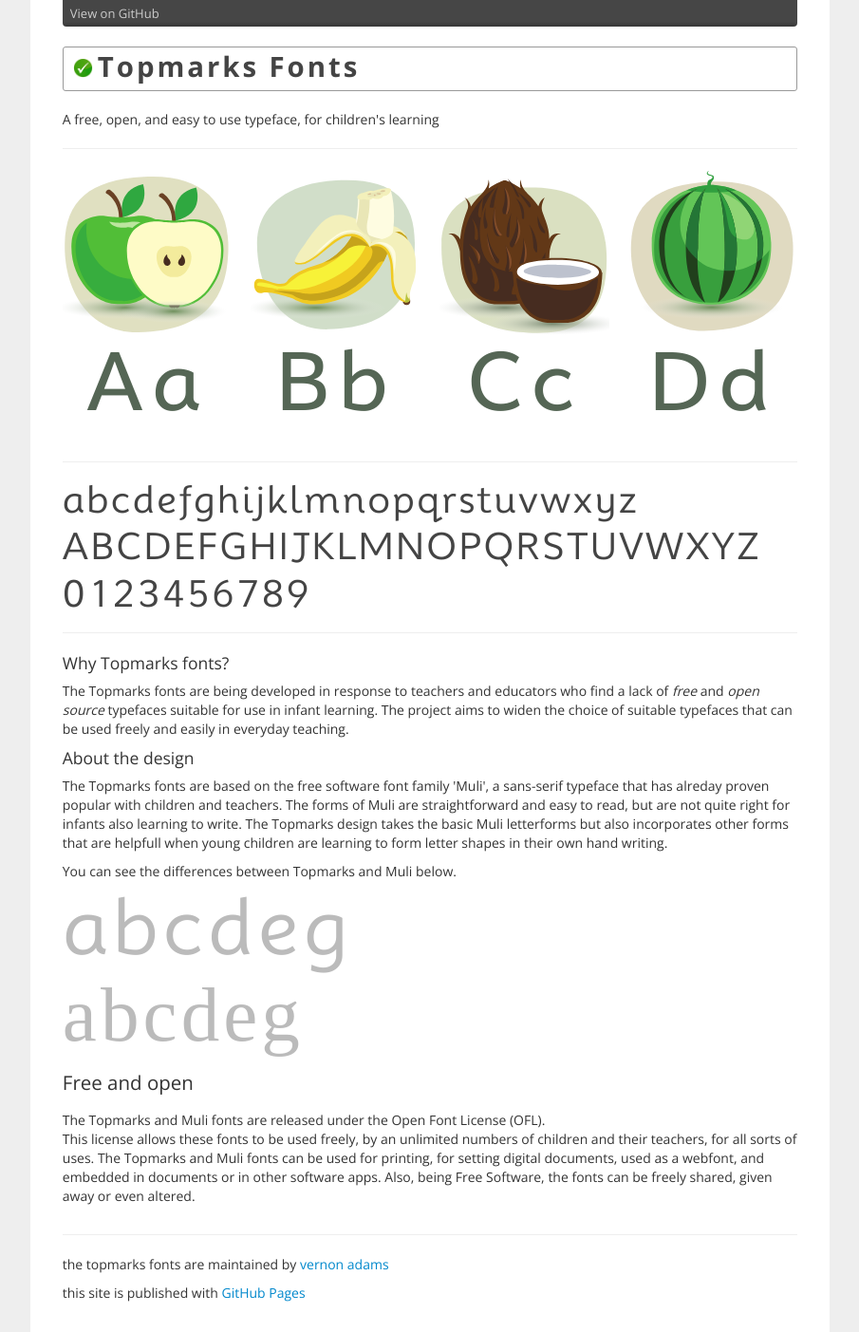
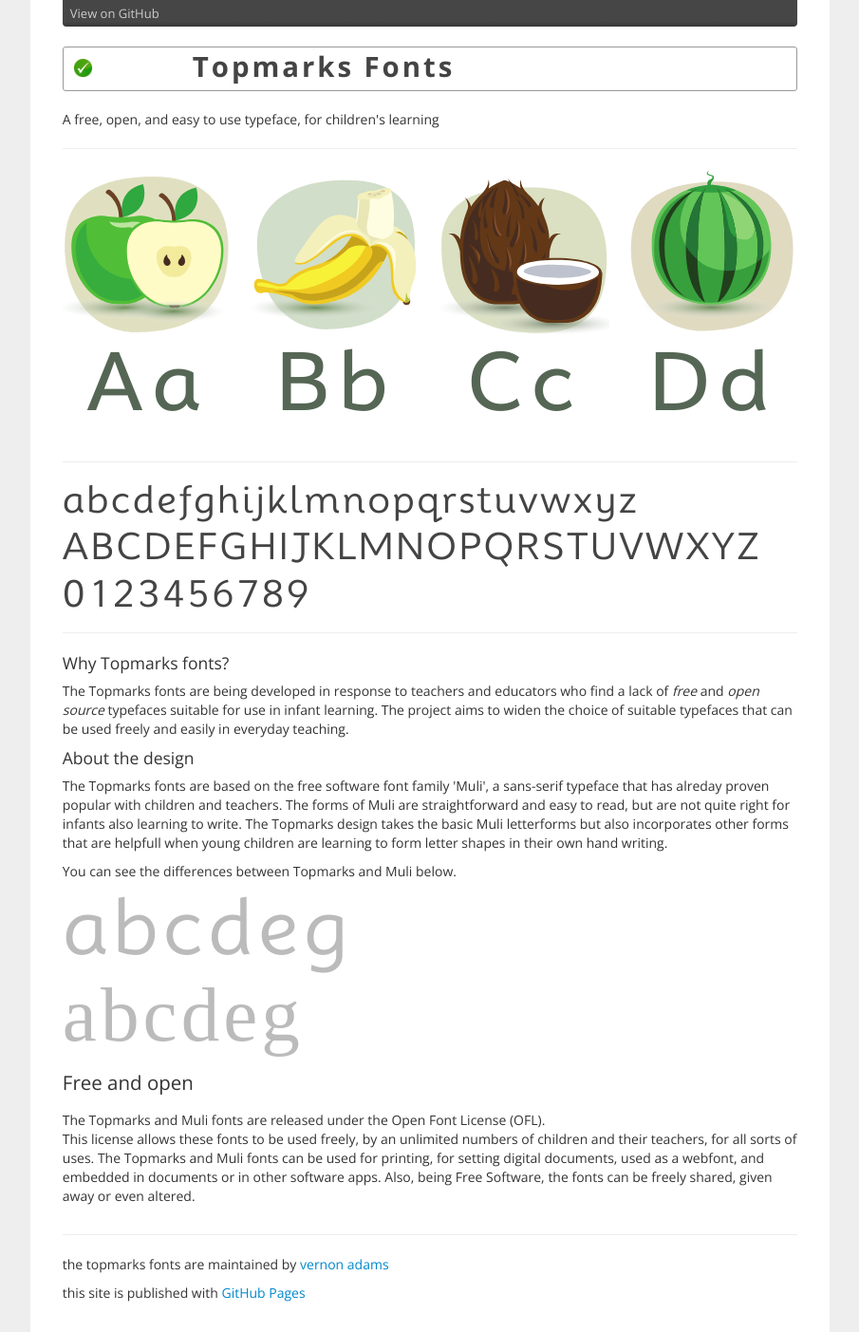
Before and after one commit to vernnobile/topmarks, a Jekyll site: the page built from index.html, in a window 1280 px wide. Shown: the whole page at 95% size, without its empty margins (187-1092 px from the left). Built offline with Jekyll 4.4.1, drawn with Linux system fonts in a browser that asks for light colours; some web fonts are replaced.

Commit message:
Update header-masthead.html

```diff
--- a/_includes/header-masthead.html
+++ b/_includes/header-masthead.html
@@ -2,7 +2,7 @@
       <div id="topnavbar"> <a id="forkme_banner" href="https://github.com/vernnobile/topmarks">View on GitHub</a></div>
       <!-- MAIN PAGE -->
 <!-- header -->
-        <div class="navbar navbar-static-cont-width navbar-teal"> <img style="padding-right:5px;padding-bottom:3px;"
+        <div class="navbar navbar-static-cont-width navbar-teal"> <img style="padding-right:105px;padding-bottom:3px;"
             alt="tick"
             src="images/tick.png"
             height="20px"
```
